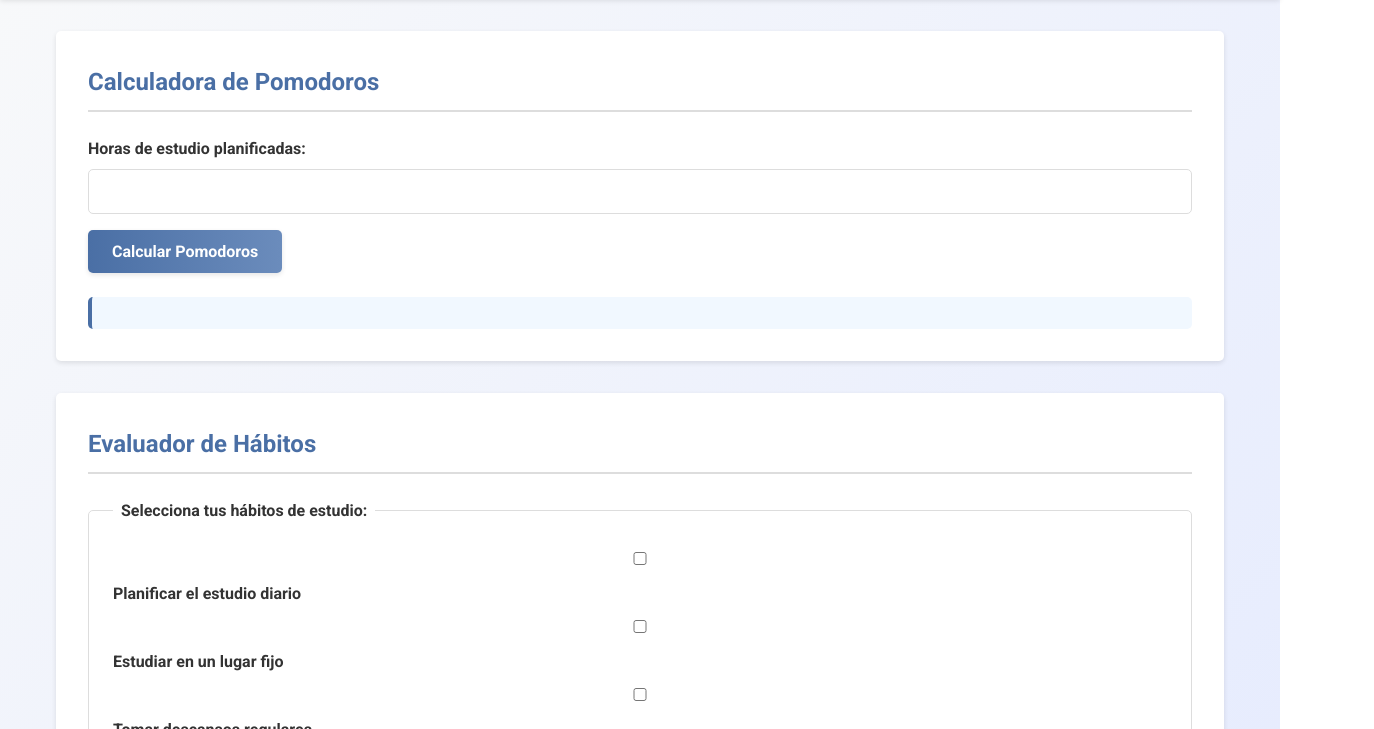
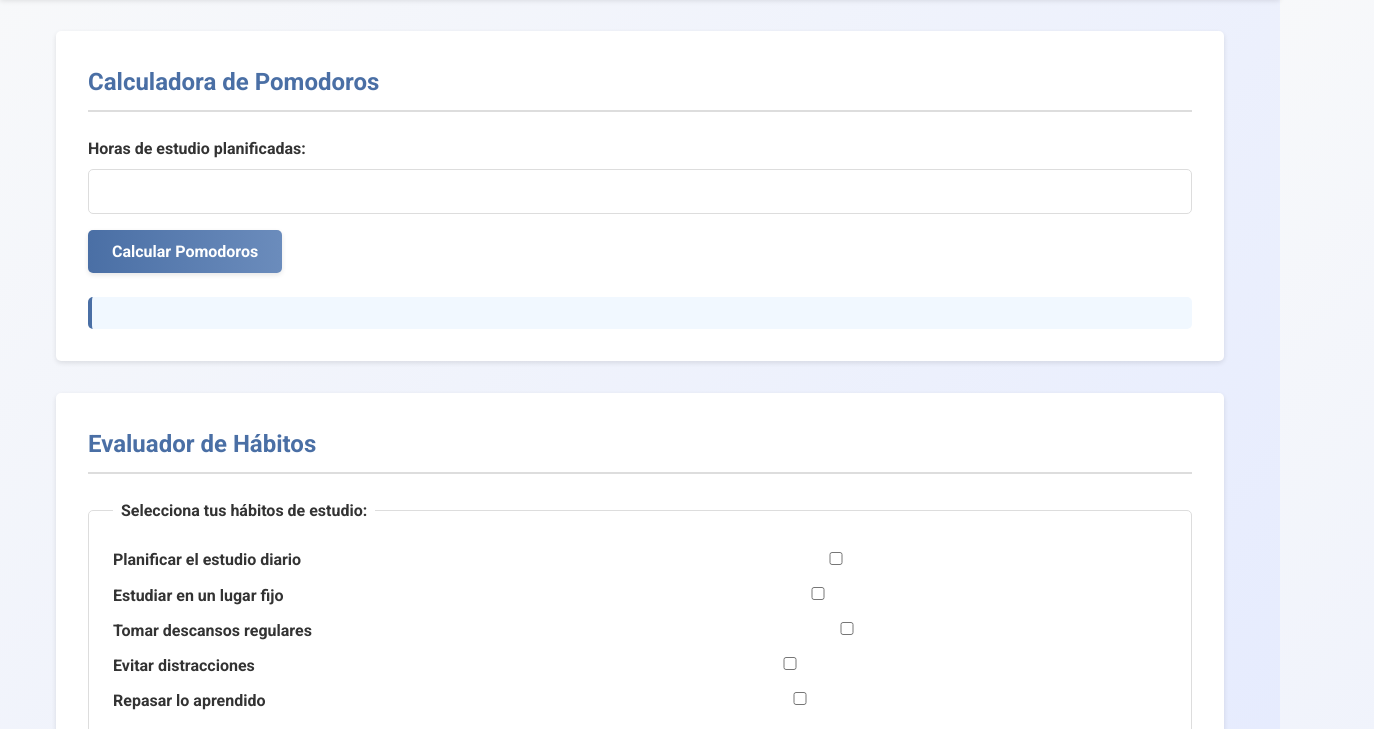
Before and after one commit to Solsmi/aplicacion_aprendizajes, a plain HTML site: page index.html in a window 1280 px wide. Shown: the part 71-800 px from the top of the page, 1374 px wide, since content can reach past the window. Drawn offline with Linux system fonts and the light colour scheme.

Commit message:
Reorganizar estructura y estilos de checkboxes

```diff
--- a/index.html
+++ b/index.html
@@ -35,25 +35,25 @@
             <form id="habitos-form">
                 <fieldset>
                     <legend>Selecciona tus hábitos de estudio:</legend>
-                    <div>
+                    <div class="checkbox-container">
+                        <label for="habit1">Planificar el estudio diario</label>
                         <input type="checkbox" id="habit1" name="habito" value="planificar">
-                        <label for="habit1">Planificar el estudio diario</label>
                     </div>
-                    <div>
+                    <div class="checkbox-container">
+                        <label for="habit2">Estudiar en un lugar fijo</label>
                         <input type="checkbox" id="habit2" name="habito" value="lugar-fijo">
-                        <label for="habit2">Estudiar en un lugar fijo</label>
                     </div>
-                    <div>
+                    <div class="checkbox-container">
+                        <label for="habit3">Tomar descansos regulares</label>
                         <input type="checkbox" id="habit3" name="habito" value="descansos">
-                        <label for="habit3">Tomar descansos regulares</label>
                     </div>
-                    <div>
+                    <div class="checkbox-container">
+                        <label for="habit4">Evitar distracciones</label>
                         <input type="checkbox" id="habit4" name="habito" value="evitar-distracciones">
-                        <label for="habit4">Evitar distracciones</label>
                     </div>
-                    <div>
+                    <div class="checkbox-container">
+                        <label for="habit5">Repasar lo aprendido</label>
                         <input type="checkbox" id="habit5" name="habito" value="repasar">
-                        <label for="habit5">Repasar lo aprendido</label>
                     </div>
                 </fieldset>
                 <button type="button" id="evaluar-habitos">Evaluar Hábitos</button>
--- a/styles.css
+++ b/styles.css
@@ -140,6 +140,26 @@ legend {
   padding: 0 0.5rem;
 }
 
+/* Checkbox Styles */
+.checkbox-container {
+  display: flex;
+  justify-content: space-between;
+  align-items: center;
+  margin-bottom: 0.1rem;
+}
+
+.checkbox-container input[type="checkbox"] {
+  margin-left: 0.5rem;
+  margin-top: 0.25rem;
+  flex-shrink: 0;
+  flex-grow: 0;
+}
+
+.checkbox-container label {
+  flex-grow: 0;
+  flex-shrink: 0;
+}
+
 /* Button Styles */
 button {
   background: linear-gradient(90deg, var(--primary-color) 0%, var(--secondary-color) 100%);
```
